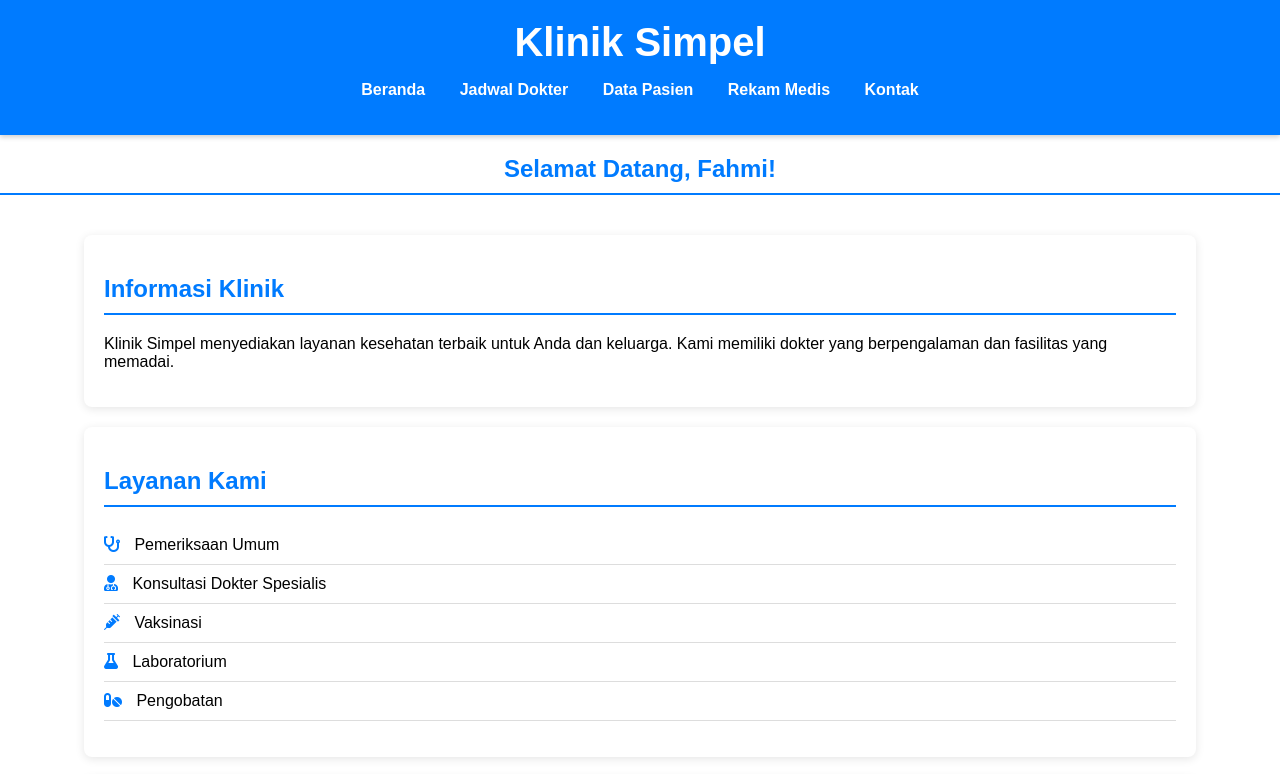
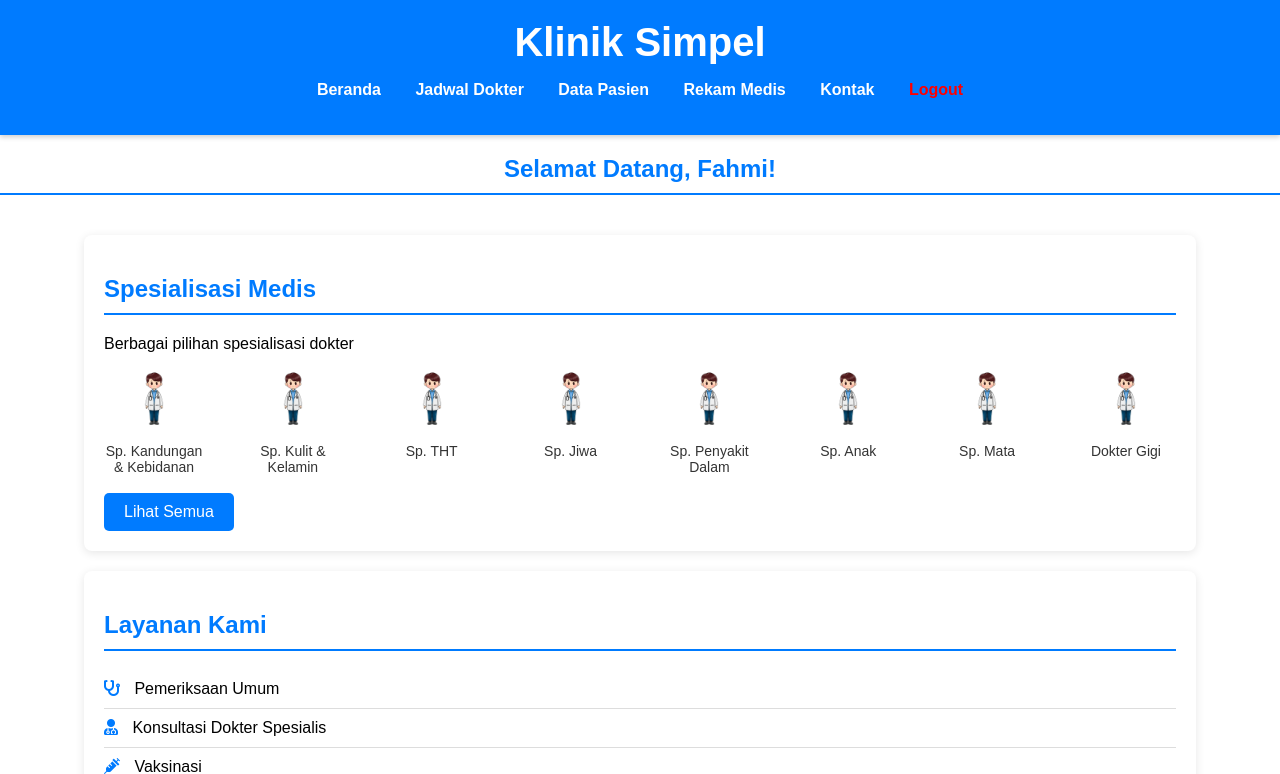
Before and after one commit to Fahmi-Mii13/Aplikasi-Klinik, a PHP site: page /beranda.php in a window 1280 px wide. Shown: the top 774 px of the page. Run offline with PHP 8.4, Linux system fonts and the light colour scheme; a user stored in the database is signed in; data comes from the database, SQL or seed files in the repository.

Commit message:
Update tampilan beranda & minor fix navbar

```diff
--- a/Aplikasi Klinik/Beranda.php
+++ b/Aplikasi Klinik/Beranda.php
@@ -4,7 +4,7 @@
 <head>
     <meta charset="utf-8">
     <title>Beranda</title>
-    <link rel="stylesheet" href="css/styles.css">
+    <link rel="stylesheet" href="css/styleberanda.css">
     <link rel="stylesheet" href="https://cdnjs.cloudflare.com/ajax/libs/font-awesome/5.15.4/css/all.min.css">
     <style>
 
@@ -43,7 +43,7 @@ $userData = mysqli_fetch_assoc($result);
                         <li><a href="pasien.php">Data Pasien</a></li>
                         <li><a href="rmedis.php">Rekam Medis</a></li>
                         <li><a href="kontak.php">Kontak</a></li>
-
+                        <li><a style="text-decoration:none;color: #ff0000;font-weight: bold;" href="logout.php" class="logout">Logout</a></li>
                     </ul>
                 </nav>
             </div>
@@ -56,9 +56,73 @@ $userData = mysqli_fetch_assoc($result);
     </div>
 
     <main class="container">
-        <section class="info">
-            <h2>Informasi Klinik</h2>
-            <p>Klinik Simpel menyediakan layanan kesehatan terbaik untuk Anda dan keluarga. Kami memiliki dokter yang berpengalaman dan fasilitas yang memadai.</p>
+        <section>
+            <div>
+                <div>
+                    <div>
+                        <h2>
+                            Spesialisasi Medis
+                        </h2>
+                        <p>
+                            Berbagai pilihan spesialisasi dokter
+                        </p>
+                    </div>
+                </div>
+                <div class="specializations">
+                    <div class="specialization">
+                        <img alt="Icon of Sp. Kandungan &amp; Kebidanan" height="60" src="image/Dokter.png" width="60" />
+                        <p>
+                            Sp. Kandungan &amp; Kebidanan
+                        </p>
+                    </div>
+                    <div class="specialization">
+                        <img alt="Icon of Sp. Kulit &amp; Kelamin" height="60" src="image/Dokter.png" width=" 60" />
+                        <p>
+                            Sp. Kulit &amp; Kelamin
+                        </p>
+                    </div>
+                    <div class="specialization">
+                        <img alt="Icon of Sp. THT" height="60" src="image/Dokter.png" width="60" />
+                        <p>
+                            Sp. THT
+                        </p>
+                    </div>
+                    <div class="specialization">
+                        <img alt="Icon of Sp. Jiwa" height="60" src="image/Dokter.png" width="60" />
+                        <p>
+                            Sp. Jiwa
+                        </p>
+                    </div>
+                    <div class="specialization">
+                        <img alt="Icon of Sp. Penyakit Dalam" height="60" src="image/Dokter.png" width="60" />
+                        <p>
+                            Sp. Penyakit Dalam
+                        </p>
+                    </div>
+                    <div class="specialization">
+                        <img alt="Icon of Sp. Anak" height="60" src="image/Dokter.png" width="60" />
+                        <p>
+                            Sp. Anak
+                        </p>
+                    </div>
+                    <div class="specialization">
+                        <img alt="Icon of Sp. Mata" height="60" src="image/Dokter.png" width="60" />
+                        <p>
+                            Sp. Mata
+                        </p>
+                    </div>
+                    <div class="specialization">
+                        <img alt="Icon of Dokter Gigi" height="60" src="image/Dokter.png" width="60" />
+                        <p>
+                            Dokter Gigi
+                        </p>
+                    </div>
+                </div>
+                <br>
+                <a href="#" class="lihatsemua">
+                    Lihat Semua
+                </a>
+            </div>
         </section>
 
         <section class="services">
--- /dev/null
+++ b/Aplikasi Klinik/css/styleberanda.css
@@ -0,0 +1,236 @@
+ * {
+     box-sizing: border-box;
+ }
+
+ body {
+     font-family: 'Arial', sans-serif;
+     margin: 0;
+     padding: 0;
+     display: flex;
+     flex-direction: column;
+     min-height: 1000px;
+     background-image: url('/AplikasiKlinik/image/Blue.jpg');
+     background-size: cover;
+     background-position: center;
+ }
+
+ .container {
+     width: 90%;
+     max-width: 1200px;
+     margin: auto;
+     flex: 1;
+ }
+
+ .logout {
+     text-decoration: none;
+     color: #ff0000;
+     font-weight: bold;
+ }
+
+ button {
+     display: inline-block;
+     padding: 10px 20px;
+     background: #007bff;
+     color: #fff;
+     text-decoration: none;
+     border: none;
+     border-radius: 5px;
+     cursor: pointer;
+     transition: background 0.3s;
+ }
+
+ button:hover {
+     background: #0069d9;
+ }
+
+ a button {
+     padding: 10px 20px;
+     background: #ffcc00;
+     color: #000;
+     text-decoration: none;
+     border: none;
+     border-radius: 5px;
+     cursor: pointer;
+     transition: background 0.3s;
+     margin-bottom: 20px;
+ }
+
+ a button:hover {
+     background: #e6b800;
+ }
+
+ header {
+     background: #007bff;
+     color: #fff;
+     padding: 20px 0;
+     box-shadow: 0 2px 5px rgba(0, 0, 0, 0.2);
+ }
+
+ header h1 {
+     text-align: center;
+     margin: 0;
+     font-size: 2.5em;
+ }
+
+ nav ul {
+     list-style: none;
+     padding: 0;
+     text-align: center;
+ }
+
+ nav ul li {
+     display: inline;
+     margin: 0 15px;
+ }
+
+ nav ul li a {
+     color: #fff;
+     text-decoration: none;
+     font-weight: bold;
+     transition: color 0.3s;
+ }
+
+ nav ul li a:hover {
+     color: #ffcc00;
+ }
+
+ main {
+     padding: 20px;
+ }
+
+ section {
+     margin-bottom: 20px;
+     background: #fff;
+     padding: 20px;
+     border-radius: 8px;
+     box-shadow: 0 2px 10px rgba(0, 0, 0, 0.1);
+ }
+
+ h2 {
+     color: #007bff;
+     border-bottom: 2px solid #007bff;
+     padding-bottom: 10px;
+ }
+
+ table {
+     width: 100%;
+     border-collapse: collapse;
+     margin-top: 20px;
+ }
+
+ table th,
+ table td {
+     padding: 12px;
+     text-align: left;
+     border-bottom: 1px solid #ddd;
+ }
+
+ table th {
+     background-color: #007bff;
+     color: white;
+ }
+
+ table tr:hover {
+     background-color: #f1f1f1;
+ }
+
+ .services ul {
+     list-style: none;
+     padding: 0;
+ }
+
+ .services ul li {
+     padding: 10px 0;
+     border-bottom: 1px solid #ddd;
+ }
+
+ .services ul li i {
+     color: #007bff;
+     margin-right: 10px;
+ }
+
+ .button {
+     display: inline-block;
+     padding: 10px 10px;
+     margin: 5px;
+     background: #007bff;
+     color: #fff;
+     text-decoration: none;
+     border-radius: 5px;
+     transition: background 0.3s;
+ }
+
+ .button:hover {
+     background: #0069d9;
+ }
+
+ footer {
+     text-align: center;
+     padding: 20px 0;
+     background: #007bff;
+     color: #fff;
+     width: 100%;
+     margin-top: auto;
+ }
+
+ footer p {
+     margin: 5px 0;
+ }
+
+ .header {
+     display: flex;
+     justify-content: space-between;
+     align-items: center;
+     margin-bottom: 20px;
+ }
+
+ .header h2 {
+     margin: 0;
+     font-size: 24px;
+     color: #333;
+ }
+
+ .header a {
+     color: #e91e63;
+     text-decoration: none;
+     font-size: 14px;
+ }
+
+ .specializations {
+     display: flex;
+     justify-content: space-between;
+ }
+
+ .specialization {
+     text-align: center;
+     width: 100px;
+ }
+
+ .specialization img {
+     width: 60px;
+     height: 60px;
+     margin-bottom: 10px;
+ }
+
+ .specialization p {
+     margin: 0;
+     font-size: 14px;
+     color: #333;
+ }
+
+
+.lihatsemua {
+       display: inline-block;
+       padding: 10px 20px;
+       background: #007bff;
+       color: #fff;
+       text-decoration: none;
+       border: none;
+       border-radius: 5px;
+       cursor: pointer;
+       transition: background 0.3s;
+   }
+
+.lihatsemua:hover {
+       background: #0069d9;
+   }
--- a/Aplikasi Klinik/css/styles.css
+++ b/Aplikasi Klinik/css/styles.css
@@ -26,6 +26,7 @@ body {
        color: #ff0000;
        font-weight: bold;
    }
+
    button {
        display: inline-block;
        padding: 10px 20px;
@@ -57,7 +58,6 @@ a button {
    a button:hover {
        background: #e6b800;
    }
-
 
    header {
        background: #007bff;
@@ -176,3 +176,44 @@ footer {
    footer p {
        margin: 5px 0;
    }
+
+   .header {
+       display: flex;
+       justify-content: space-between;
+       align-items: center;
+       margin-bottom: 20px;
+   }
+
+   .header h2 {
+       margin: 0;
+       font-size: 24px;
+       color: #333;
+   }
+
+   .header a {
+       color: #e91e63;
+       text-decoration: none;
+       font-size: 14px;
+   }
+
+   .specializations {
+       display: flex;
+       justify-content: space-between;
+   }
+
+   .specialization {
+       text-align: center;
+       width: 100px;
+   }
+
+   .specialization img {
+       width: 60px;
+       height: 60px;
+       margin-bottom: 10px;
+   }
+
+   .specialization p {
+       margin: 0;
+       font-size: 14px;
+       color: #333;
+   }
--- a/Aplikasi Klinik/jadwal.php
+++ b/Aplikasi Klinik/jadwal.php
@@ -19,7 +19,7 @@
                     <li><a href="pasien.php">Data Pasien</a></li>
                     <li><a href="rmedis.php">Rekam Medis</a></li>
                     <li><a href="kontak.php">Kontak</a></li>
-                    <a style="text-decoration:none;color: #ff0000;font-weight: bold;" href="logout.php" class="logout">Logout</a>
+                    <li><a style="text-decoration:none;color: #ff0000;font-weight: bold;" href="logout.php" class="logout">Logout</a></li>
                 </ul>
             </nav>
         </div>
--- a/Aplikasi Klinik/kontak.php
+++ b/Aplikasi Klinik/kontak.php
@@ -19,7 +19,7 @@
                     <li><a href="pasien.php">Data Pasien</a></li>
                     <li><a href="rmedis.php">Rekam Medis</a></li>
                     <li><a href="kontak.php">Kontak</a></li>
-                    <a style="text-decoration:none;color: #ff0000;font-weight: bold;" href="logout.php" class="logout">Logout</a>
+                    <li><a style="text-decoration:none;color: #ff0000;font-weight: bold;" href="logout.php" class="logout">Logout</a></li>
                 </ul>
             </nav>
         </div>
--- a/Aplikasi Klinik/pasien.php
+++ b/Aplikasi Klinik/pasien.php
@@ -19,7 +19,7 @@
                     <li><a href="pasien.php">Data Pasien</a></li>
                     <li><a href="rmedis.php">Rekam Medis</a></li>
                     <li><a href="kontak.php">Kontak</a></li>
-                    <a style="text-decoration:none;color: #ff0000;font-weight: bold;" href="logout.php" class="logout">Logout</a>
+                    <li><a style="text-decoration:none;color: #ff0000;font-weight: bold;" href="logout.php" class="logout">Logout</a></li>
                 </ul>
             </nav>
         </div>
--- a/Aplikasi Klinik/rmedis.php
+++ b/Aplikasi Klinik/rmedis.php
@@ -19,7 +19,7 @@
                     <li><a href="pasien.php">Data Pasien</a></li>
                     <li><a href="rmedis.php">Rekam Medis</a></li>
                     <li><a href="kontak.php">Kontak</a></li>
-                    <a style="text-decoration:none;color: #ff0000;font-weight: bold;" href="logout.php" class="logout">Logout</a>
+                    <li><a style="text-decoration:none;color: #ff0000;font-weight: bold;" href="logout.php" class="logout">Logout</a></li>
                 </ul>
             </nav>
         </div>
```
Also changed, not shown: Aplikasi Klinik/css/form.css (+21 -0 lines), Aplikasi Klinik/form_tambah_rek.php (+45 -7 lines), Aplikasi Klinik/proses_tambah_rek.php (+5 -3 lines), Aplikasi Klinik/image/Dokter.png (added). Lines whose indentation alone changed are shown as unchanged.
